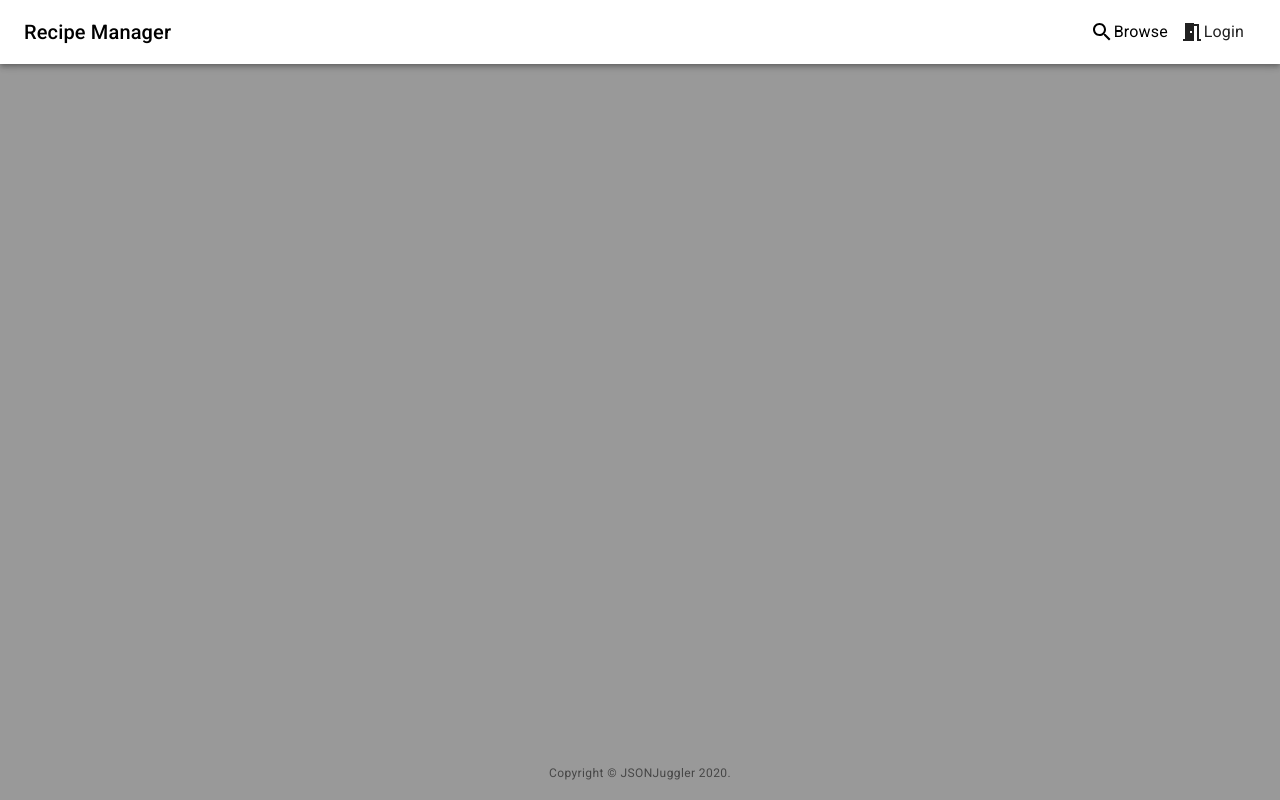
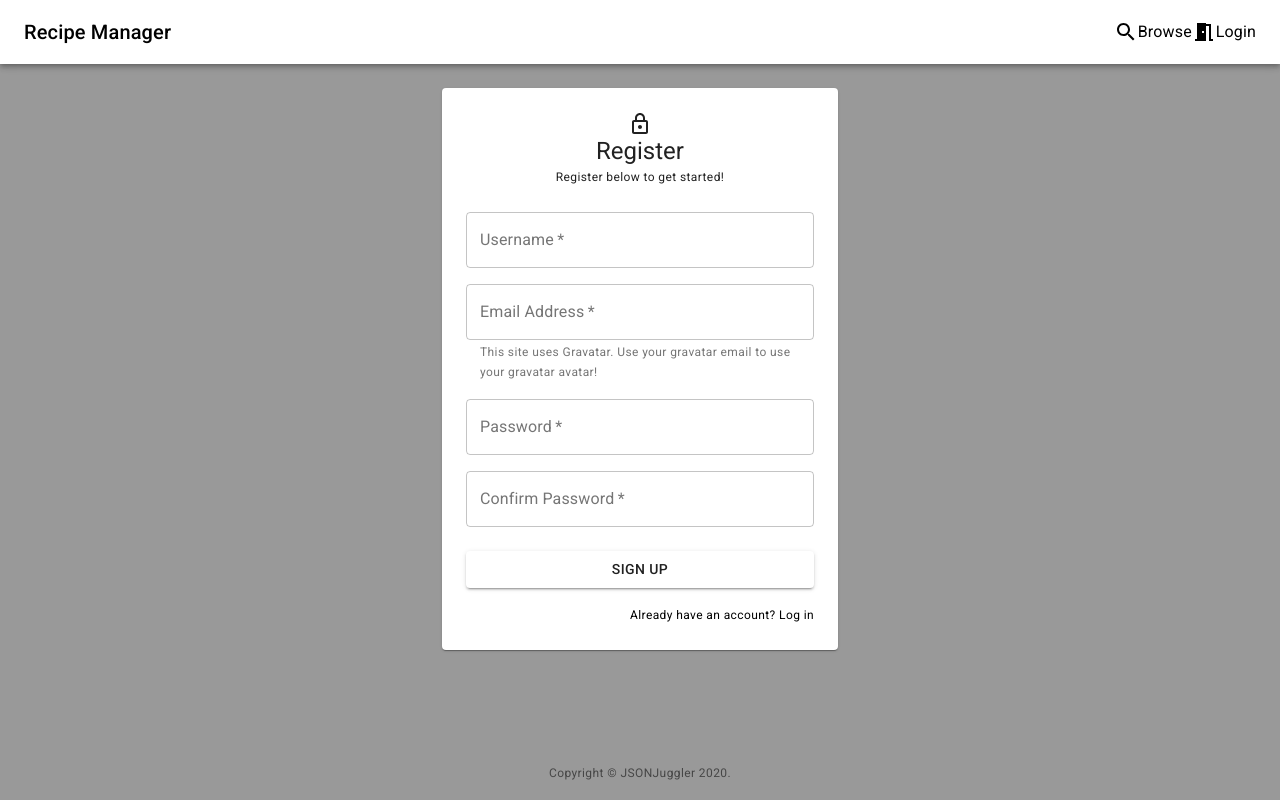
Before and after one commit to JSONJuggler/recipeManager, a Next.js app: page /register in a window 1280 px wide. Before the commit this address had no page. Built offline with nearby package versions, Linux system fonts and the light colour scheme.

Commit message:
login and register pages laid out, not functional yet

```diff
--- a/components/Nav.js
+++ b/components/Nav.js
@@ -189,14 +189,17 @@ const Nav = ({ auth: { isAuthenticated, loading, user }, logout }) => {
                     </Typography>
                   </Grid>
                 </CustomLink>
-                <Grid item>
-                  <IconButton color="inherit">
+                <CustomLink
+                  title="Login"
+                  href={process.env.BASE_PATH + "/login"}
+                >
+                  <Grid item className={classes.link}>
                     <MeetingRoomIcon />
                     <Typography variant="subtitle1" color="inherit" noWrap>
                       Login
                     </Typography>
-                  </IconButton>
-                </Grid>
+                  </Grid>
+                </CustomLink>
               </Grid>
             </Fragment>
           )}
@@ -313,12 +316,11 @@ const Nav = ({ auth: { isAuthenticated, loading, user }, logout }) => {
                 linkname="Browse"
                 icon={<SearchIcon />}
               />
-              <ListItem button>
-                <ListItemIcon>
-                  <MeetingRoomIcon />
-                </ListItemIcon>
-                <ListItemText primary="Login" />
-              </ListItem>
+              <ListItemLink
+                href="/login"
+                linkname="Login"
+                icon={<MeetingRoomIcon />}
+              />
             </List>
           </Fragment>
         )}
--- a/components/Register.js
+++ b/components/Register.js
@@ -1,9 +1,9 @@
 import React, { useState, useEffect } from "react";
 import { useForm } from "react-hook-form";
 import Avatar from "@material-ui/core/Avatar";
+import Paper from "@material-ui/core/Paper";
 import Button from "@material-ui/core/Button";
 import TextField from "@material-ui/core/TextField";
-import Link from "@material-ui/core/Link";
 import Grid from "@material-ui/core/Grid";
 import Box from "@material-ui/core/Box";
 import LockOutlinedIcon from "@material-ui/icons/LockOutlined";
@@ -12,52 +12,45 @@ import { makeStyles } from "@material-ui/core/styles";
 import Container from "@material-ui/core/Container";
 import { connect } from "react-redux";
 import PropTypes from "prop-types";
-import { Redirect, Link as rrLink } from "react-router-dom";
 
-import Nav from "../layout/Nav";
-import { register as registerUser } from "../../actions/auth";
+import Link from "next/link";
 
-function Copyright() {
-  return (
-    <Typography variant="body2" color="textSecondary" align="center">
-      {"Copyright © "}
-      {/* <Link color="inherit" href="https://material-ui.com/">
-        Your Website
-      </Link>{" "} */}
-      {new Date().getFullYear()}
-      {"."}
-    </Typography>
-  );
-}
-
-const useStyles = makeStyles(theme => ({
+const useStyles = makeStyles((theme) => ({
   root: {
     display: "flex",
-    height: "100vh"
+    height: "100%",
   },
   centerFlexibleItem: {
-    alignSelf: "center"
+    alignSelf: "center",
   },
   paper: {
-    marginTop: theme.spacing(8),
     display: "flex",
     flexDirection: "column",
-    alignItems: "center"
+    alignItems: "center",
+    padding: theme.spacing(3),
   },
   avatar: {
     margin: theme.spacing(1),
-    backgroundColor: theme.palette.secondary.main
+    backgroundColor: theme.palette.secondary.main,
   },
   form: {
     width: "100%", // Fix IE 11 issue.
-    marginTop: theme.spacing(3)
+    marginTop: theme.spacing(3),
   },
   submit: {
-    margin: theme.spacing(3, 0, 2)
-  }
+    margin: theme.spacing(3, 0, 2),
+  },
+  link: {
+    color: "black",
+    textDecoration: "none",
+    "&:hover": {
+      background: "rgba(0, 0, 0, 0.1)",
+      borderRadius: theme.spacing(1),
+    },
+  },
 }));
 
-function Register({ isAuthenticated, registerUser }) {
+function Register({ isAuthenticated }) {
   const { register, handleSubmit, errors } = useForm();
 
   const [usernameError, setUsernameError] = useState("");
@@ -84,18 +77,17 @@ function Register({ isAuthenticated, registerUser }) {
     username: "",
     email: "",
     password: "",
-    password2: ""
+    password2: "",
   });
 
   const { username, email, password } = formData;
 
-  const onChange = e => {
+  const onChange = (e) => {
     setFormData({ ...formData, [e.target.name]: e.target.value });
   };
 
-  const onSubmit = e => {
+  const onSubmit = (e) => {
     window.scrollTo(0, 0);
-    registerUser({ username, email, password });
   };
 
   useEffect(() => {
@@ -138,16 +130,13 @@ function Register({ isAuthenticated, registerUser }) {
 
   return (
     <div className={classes.root}>
-      <Nav />
       <Container
         className={classes.centerFlexibleItem}
         component="main"
         maxWidth="xs"
       >
-        <div className={classes.paper}>
-          <Avatar className={classes.avatar}>
-            <LockOutlinedIcon />
-          </Avatar>
+        <Paper className={classes.paper}>
+          <LockOutlinedIcon />
           <Typography component="h1" variant="h5">
             Register
           </Typography>
@@ -163,6 +152,7 @@ function Register({ isAuthenticated, registerUser }) {
               <Grid item xs={12}>
                 <TextField
                   variant="outlined"
+                  color="secondary"
                   required
                   fullWidth
                   id="userName"
@@ -172,14 +162,15 @@ function Register({ isAuthenticated, registerUser }) {
                   error={isUsernameError}
                   helperText={usernameError}
                   inputRef={register({
-                    required: { value: true, message: "Username is required" }
+                    required: { value: true, message: "Username is required" },
                   })}
-                  onChange={e => onChange(e)}
+                  onChange={(e) => onChange(e)}
                 />
               </Grid>
               <Grid item xs={12}>
                 <TextField
                   variant="outlined"
+                  color="secondary"
                   required
                   fullWidth
                   id="email"
@@ -191,19 +182,20 @@ function Register({ isAuthenticated, registerUser }) {
                   inputRef={register({
                     required: {
                       value: true,
-                      message: "Email address is required"
+                      message: "Email address is required",
                     },
                     pattern: {
                       value: /\S+@\S+\.\S+/,
-                      message: "Invalid email address"
-                    }
+                      message: "Invalid email address",
+                    },
                   })}
-                  onChange={e => onChange(e)}
+                  onChange={(e) => onChange(e)}
                 />
               </Grid>
               <Grid item xs={12}>
                 <TextField
                   variant="outlined"
+                  color="secondary"
                   required
                   fullWidth
                   name="password"
@@ -217,15 +209,16 @@ function Register({ isAuthenticated, registerUser }) {
                     required: { value: true, message: "Password is required" },
                     minLength: {
                       value: 6,
-                      message: "Password must be atleast 6 characters long"
-                    }
+                      message: "Password must be atleast 6 characters long",
+                    },
                   })}
-                  onChange={e => onChange(e)}
+                  onChange={(e) => onChange(e)}
                 />
               </Grid>
               <Grid item xs={12}>
                 <TextField
                   variant="outlined"
+                  color="secondary"
                   required
                   fullWidth
                   name="password2"
@@ -238,12 +231,12 @@ function Register({ isAuthenticated, registerUser }) {
                   inputRef={register({
                     required: {
                       value: true,
-                      message: "Please confirm your password"
+                      message: "Please confirm your password",
                     },
                     validate: {
-                      validate: password2 =>
-                        password2 === password || "Password must match"
-                    }
+                      validate: (password2) =>
+                        password2 === password || "Password must match",
+                    },
                   })}
                 />
               </Grid>
@@ -259,16 +252,17 @@ function Register({ isAuthenticated, registerUser }) {
             </Button>
             <Grid container justify="flex-end">
               <Grid item>
-                <Link component={rrLink} variant="body2" to="/login">
-                  Already have an account? Log in
+                <Link href="/login" as={process.env.BASE_PATH + "/login"}>
+                  <a className={classes.link}>
+                    <Typography variant="caption">
+                      Already have an account? Log in
+                    </Typography>
+                  </a>
                 </Link>
               </Grid>
             </Grid>
           </form>
-        </div>
-        <Box mt={5}>
-          <Copyright />
-        </Box>
+        </Paper>
       </Container>
     </div>
   );
@@ -276,11 +270,11 @@ function Register({ isAuthenticated, registerUser }) {
 
 Register.propTypes = {
   isAuthenticated: PropTypes.bool,
-  registerUser: PropTypes.func.isRequired
+  //registerUser: PropTypes.func.isRequired,
 };
 
-const mapStateToProps = state => ({
-  isAuthenticated: state.auth.isAuthenticated
+const mapStateToProps = (state) => ({
+  isAuthenticated: state.auth.isAuthenticated,
 });
 
-export default connect(mapStateToProps, { registerUser })(Register);
+export default connect(mapStateToProps, {})(Register);
--- /dev/null
+++ b/pages/register.js
@@ -0,0 +1,62 @@
+import { useState, useEffect } from "react";
+import { makeStyles } from "@material-ui/core/styles";
+import { connect } from "react-redux";
+import PropTypes from "prop-types";
+import Container from "@material-ui/core/Container";
+import Grid from "@material-ui/core/Grid";
+import Grow from "@material-ui/core/Grow";
+import Typography from "@material-ui/core/Typography";
+import CircularProgress from "@material-ui/core/CircularProgress";
+
+import Register from "components/Register";
+import Footer from "components/Footer";
+
+import axios from "axios";
+
+const useStyles = makeStyles((theme) => ({
+  root: {
+    display: "flex",
+    height: "100%",
+    flexGrow: 1,
+  },
+  content: {
+    display: "flex",
+    flexDirection: "column",
+  },
+  loadingContent: {
+    display: "flex",
+    flexDirection: "column",
+    justifyContent: "center",
+  },
+  date: {
+    visibility: "hidden",
+    marginLeft: "auto",
+    marginRight: "auto",
+  },
+  progress: {
+    display: "flex",
+    justifyContent: "center",
+  },
+}));
+
+const RegisterUser = () => {
+  const classes = useStyles();
+
+  return (
+    <div className={classes.root}>
+      <Container className={classes.content} maxWidth="lg">
+        <Register />
+      </Container>
+    </div>
+  );
+};
+
+// Index.propTypes = {
+//   rollbar: PropTypes.object.isRequired
+// };
+
+const mapStateToProps = (state) => ({
+  translations: state.translations,
+});
+
+export default connect(mapStateToProps)(RegisterUser);
```
Also changed, not shown: components/Login.js (+46 -60 lines), pages/login.js (added, +62 -0 lines).
